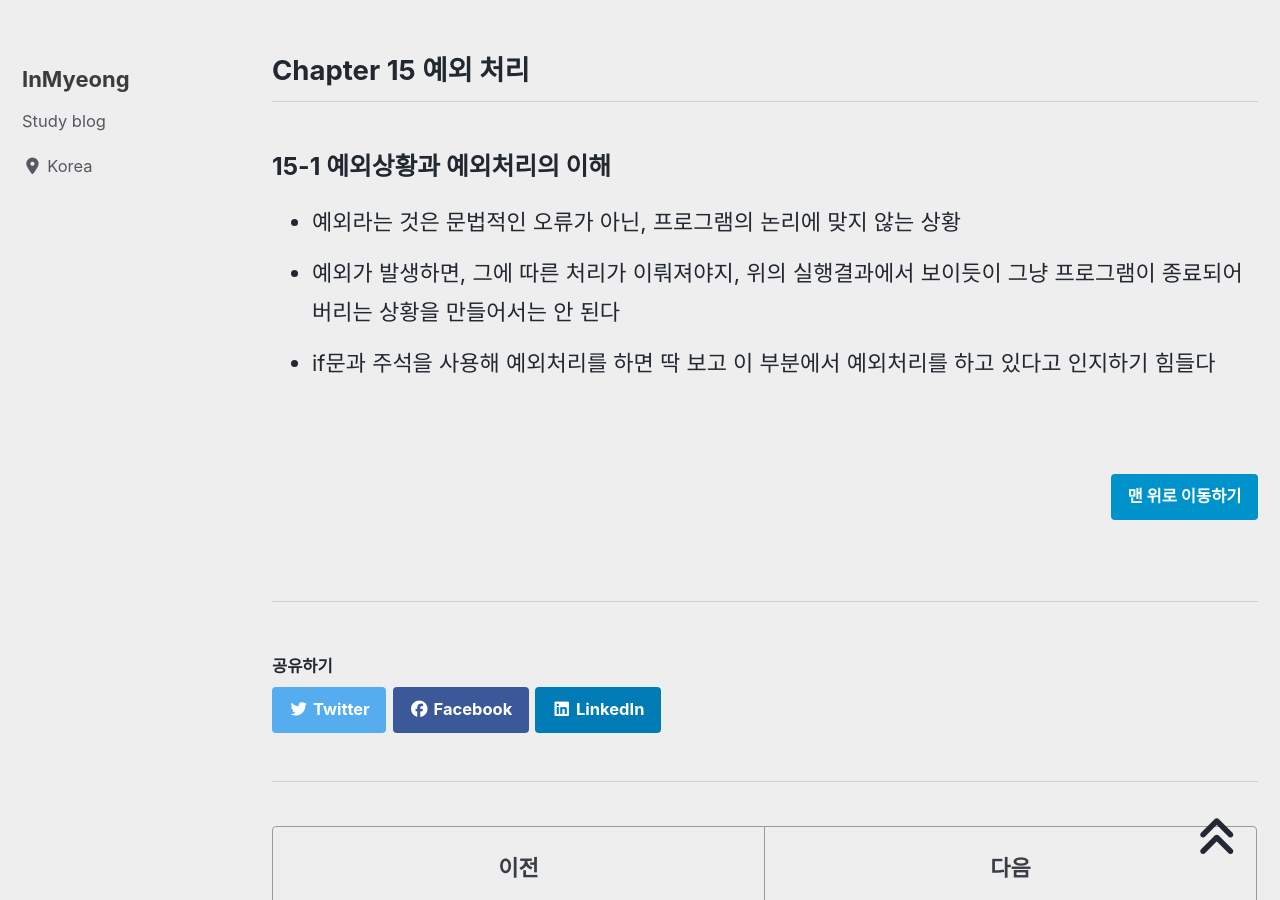
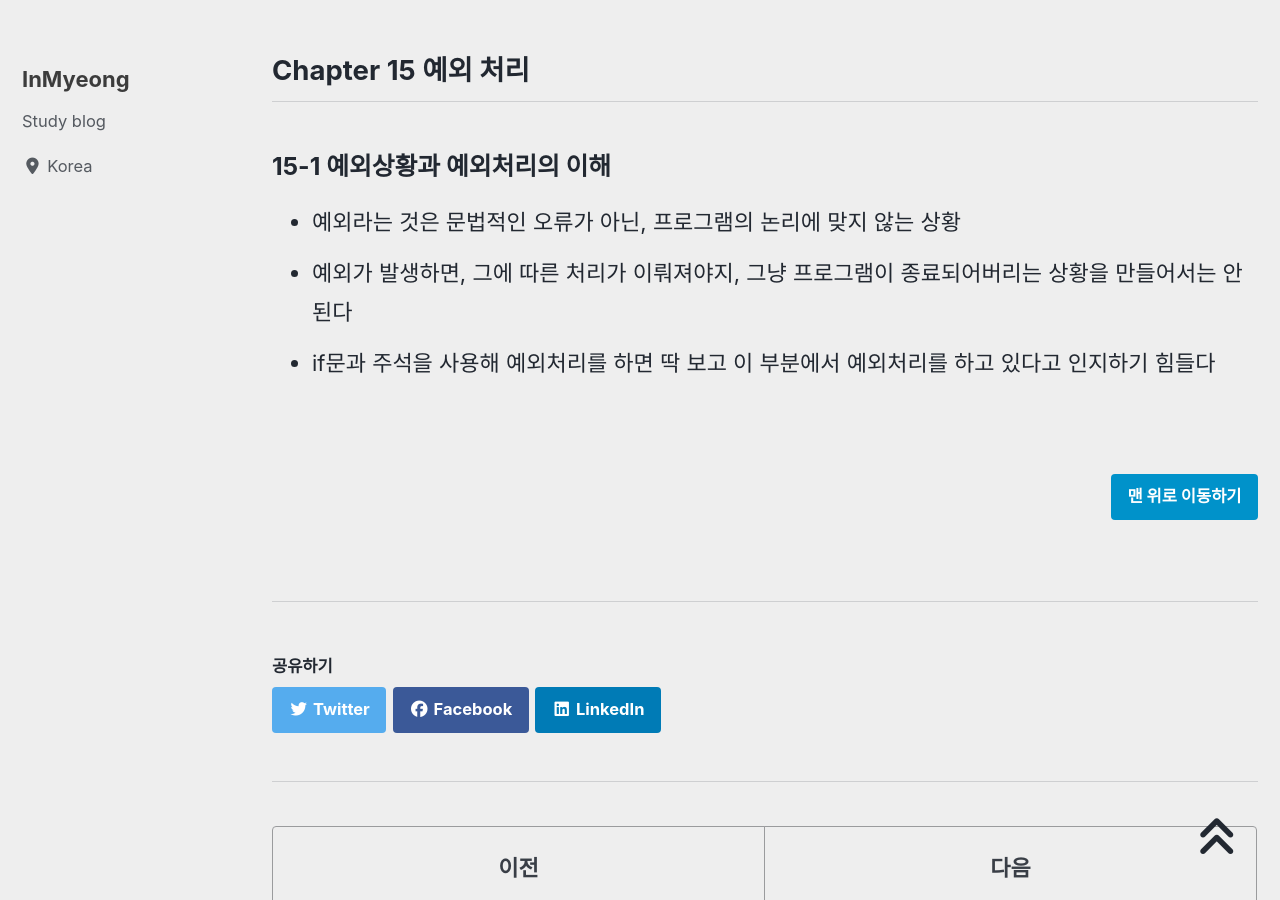
Before and after one commit to devMyeong/devMyeong.github.io, a Jekyll site: the page built from _posts/cpp/2021-07-29-cpp.md, in a window 1280 px wide and 900 px high, scrolled down 27794 px. Built offline with Jekyll 4.4.1, drawn with Linux system fonts in a browser that asks for light colours; cached includes are drawn as plain includes; nearby versions of some CDN libraries; some web fonts are replaced; comment, search, counter and statistics services are not loaded.

Commit message:
corr typo

```diff
--- a/_posts/cpp/2021-07-29-cpp.md
+++ b/_posts/cpp/2021-07-29-cpp.md
@@ -558,7 +558,7 @@ class MySimple<T1, int> { ... }
 
 ### 15-1 예외상황과 예외처리의 이해
 - 예외라는 것은 문법적인 오류가 아닌, 프로그램의 논리에 맞지 않는 상황
-- 예외가 발생하면, 그에 따른 처리가 이뤄져야지, 위의 실행결과에서 보이듯이 그냥 프로그램이 종료되어버리는 상황을 만들어서는 안 된다
+- 예외가 발생하면, 그에 따른 처리가 이뤄져야지, 그냥 프로그램이 종료되어버리는 상황을 만들어서는 안 된다
 - if문과 주석을 사용해 예외처리를 하면 딱 보고 이 부분에서 예외처리를 하고 있다고 인지하기 힘들다
 
 <br>
```
